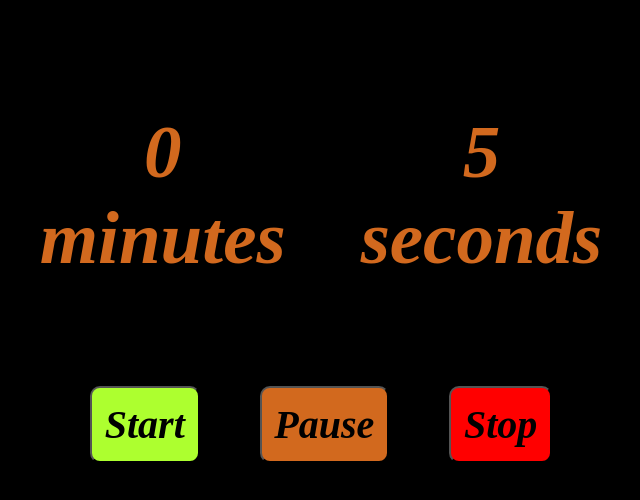
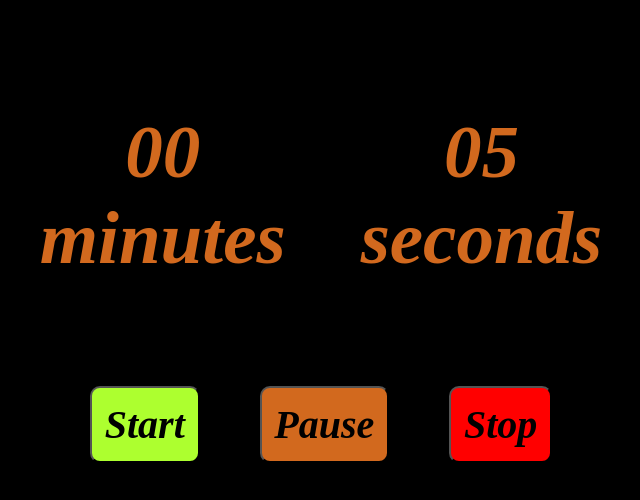
Before and after one commit to ylanekouassi/Stopwatch, a React (Vite) app in the folder Stopwatch/: page / in a window 1280 px wide. Shown: the top 500 px of the page, without its empty margins (319-959 px from the left). Built offline with nearby package versions, Linux system fonts and the light colour scheme.

Commit message:
time formatted

```diff
--- a/Stopwatch/src/assets/Components/Stopwatch.jsx
+++ b/Stopwatch/src/assets/Components/Stopwatch.jsx
@@ -32,11 +32,17 @@ export default function Stopwatch() {
   <div>
         <div className='Container'>
             <div>
-                <span>{time.minutes}</span><br />
+                <span>{time.minutes.toLocaleString("en-US",{
+                minimumIntegerDigits: 2,
+                useGrouping: false,
+            })}</span><br />
                 <span>minutes</span>
             </div>
             <div>
-                <span>{time.seconds}</span><br />
+                <span>{time.seconds.toLocaleString("en-US",{
+                minimumIntegerDigits: 2,
+                useGrouping: false,
+            })}</span><br />
                 <span>seconds</span>
             </div>
         </div>
```
